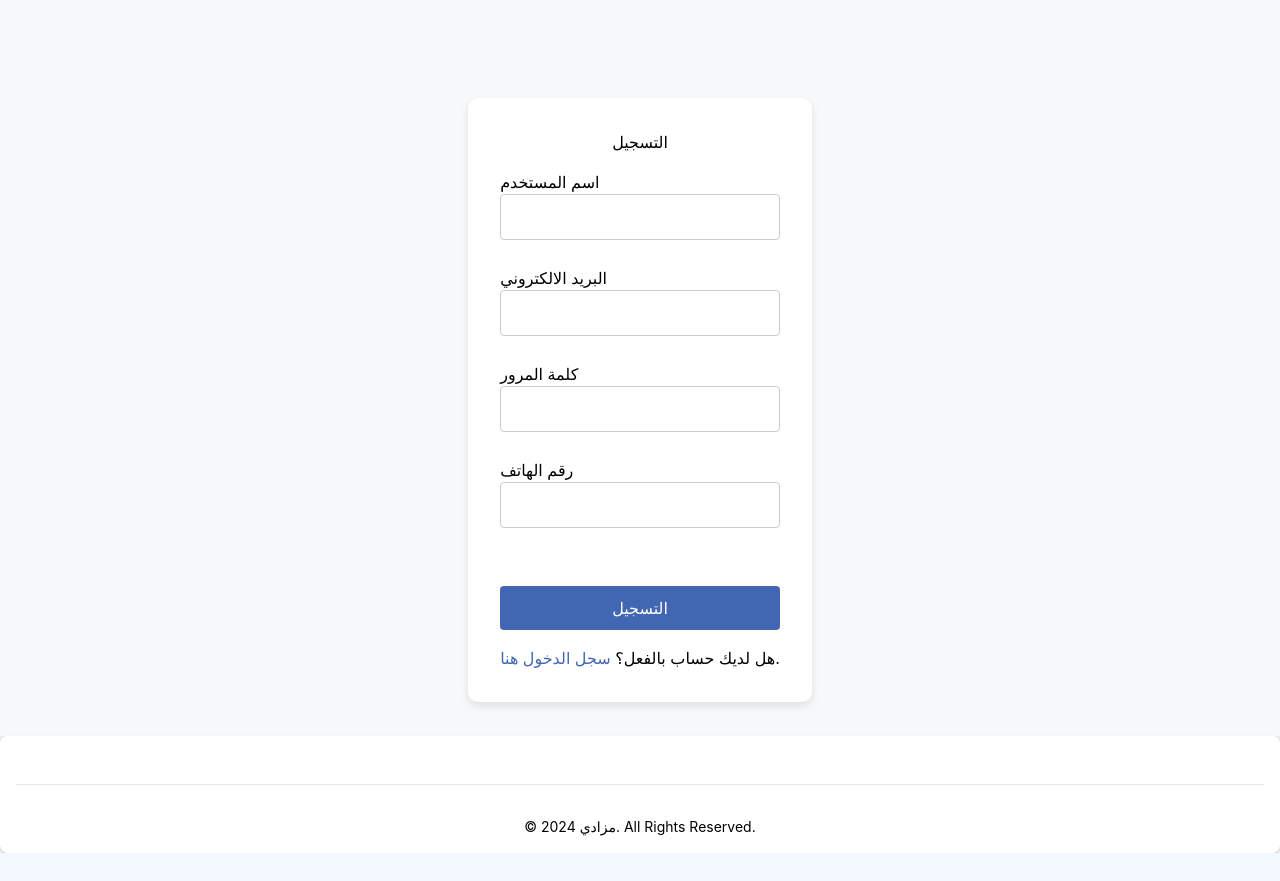
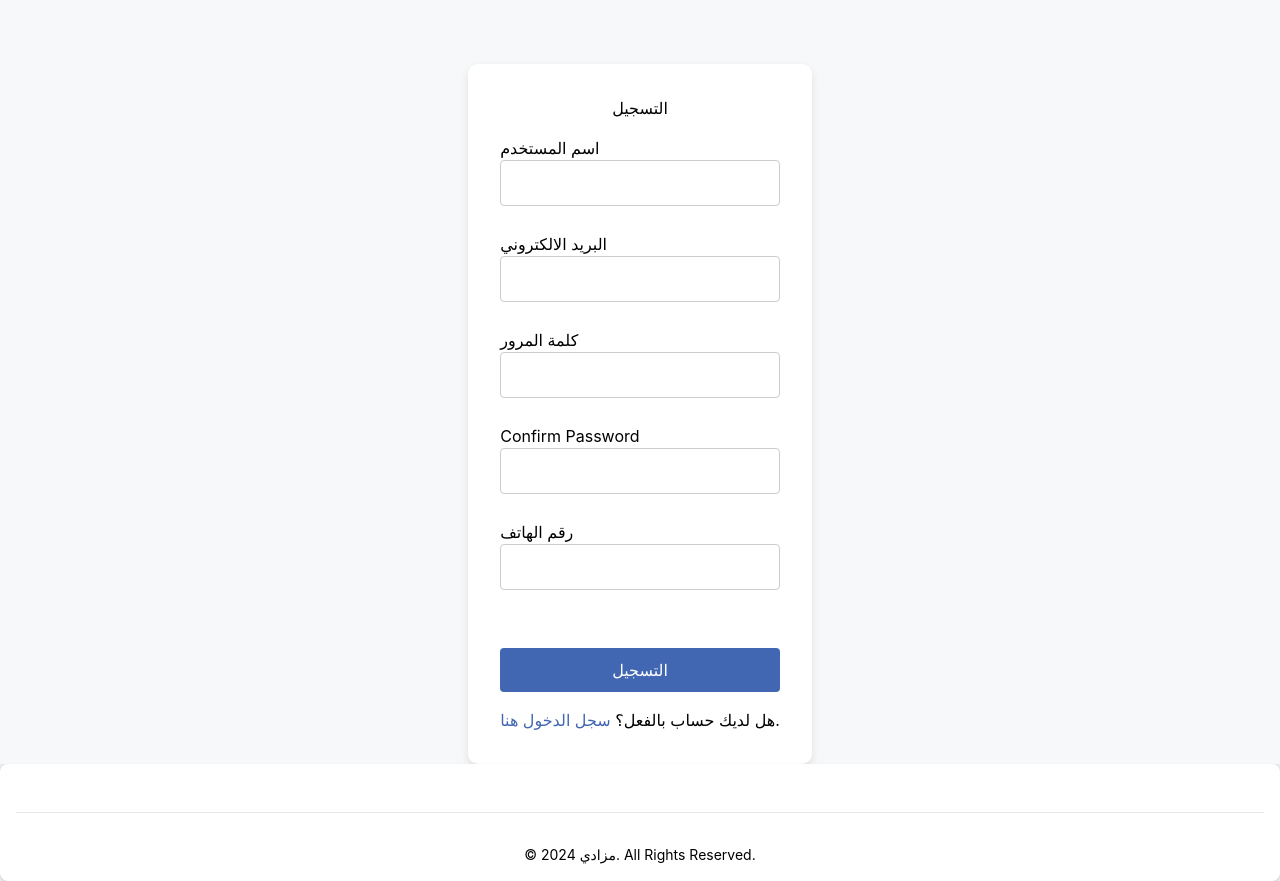
Before and after one commit to KAbaalkhail/Online-Auction, a Flask app: page /register in a window 1280 px wide. Shown: the part 96-977 px from the top of the page. Before the commit the page ends 949 px from the top, so only its background shows below. Run offline with Flask 2, Linux system fonts and the light colour scheme; some libraries are stand-ins or nearby versions; some web fonts are replaced.

Commit message:
Added confirm password to /rigister page

```diff
--- a/src/flask-website/app.py
+++ b/src/flask-website/app.py
@@ -1,7 +1,7 @@
 from flask import Flask, render_template, request, redirect, url_for, flash, session
 from flask_wtf import FlaskForm
 from wtforms import StringField, PasswordField, SubmitField
-from wtforms.validators import DataRequired, Email, Length
+from wtforms.validators import DataRequired, Email, Length, EqualTo
 from flask_sqlalchemy import SQLAlchemy
 from werkzeug.security import generate_password_hash, check_password_hash
 from werkzeug.utils import secure_filename
@@ -70,6 +70,7 @@ class RegistrationForm(FlaskForm):
     username = StringField('اسم المستخدم', validators=[DataRequired(), Length(min=4, max=20)])
     email = StringField('البريد الالكتروني', validators=[DataRequired(), Email()])
     password = PasswordField('كلمة المرور', validators=[DataRequired()])
+    confirm_password = PasswordField('تأكيد كلمة المرور', validators=[DataRequired(), EqualTo('password', message='Passwords must match')])
     phone_number = StringField('رقم الهاتف')  # Add phone number field
     submit = SubmitField('التسجيل')
 
--- a/src/flask-website/static/css/style.css
+++ b/src/flask-website/static/css/style.css
@@ -1,4 +1,13 @@
 /* Add this to your base.html within a <style> tag or an external stylesheet */
+
+
+.invalid-feedback {
+    color: #dc3545;
+    font-size: 0.875rem; /* Adjust font size as needed */
+}
+
+
+
 body, html {
     margin: 0;
     background-color: #e9ecef; /* Background color changed to light grey */
--- a/src/flask-website/templates/register.html
+++ b/src/flask-website/templates/register.html
@@ -32,6 +32,20 @@
         {{ form.password(class="form-control") }}
     </div>
 </div>
+<div class="register-field">
+    <div class="form-label">
+        Confirm Password
+    </div>
+    <div class="form-input">
+        {{ form.confirm_password(class="form-control") }}
+    </div>
+    <!-- Display error message below confirm password field -->
+    {% for error in form.confirm_password.errors %}
+        <div class="invalid-feedback d-block">{{ error }}</div>
+    {% endfor %}
+</div>
+
+
             <div class="register-field">  <!-- Add this section for the phone number -->
                 <div class="form-label">
                     {{ form.phone_number.label }}
```
Lines whose indentation alone changed are shown as unchanged.
